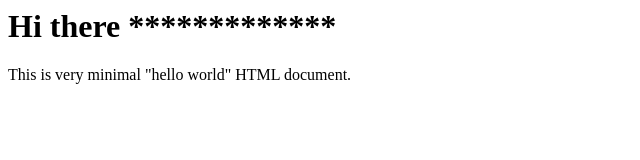
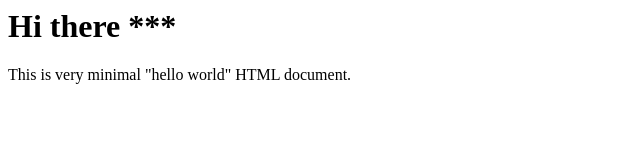
Before and after one commit to stvmoh/coursera-web, a plain HTML site: page site/index.html in a window 1280 px wide. Shown: the whole page, without its empty margins (0-640 px from the left). Drawn offline with Linux system fonts and the light colour scheme.

Commit message:
Third test commit

```diff
--- a/site/index.html
+++ b/site/index.html
@@ -6,7 +6,7 @@
       </TITLE>
    </HEAD>
 <BODY>
-   <H1>Hi there *************</H1>
+   <H1>Hi there ***</H1>
    <P>This is very minimal "hello world" HTML document.</P>
 </BODY>
 </HTML>
```
